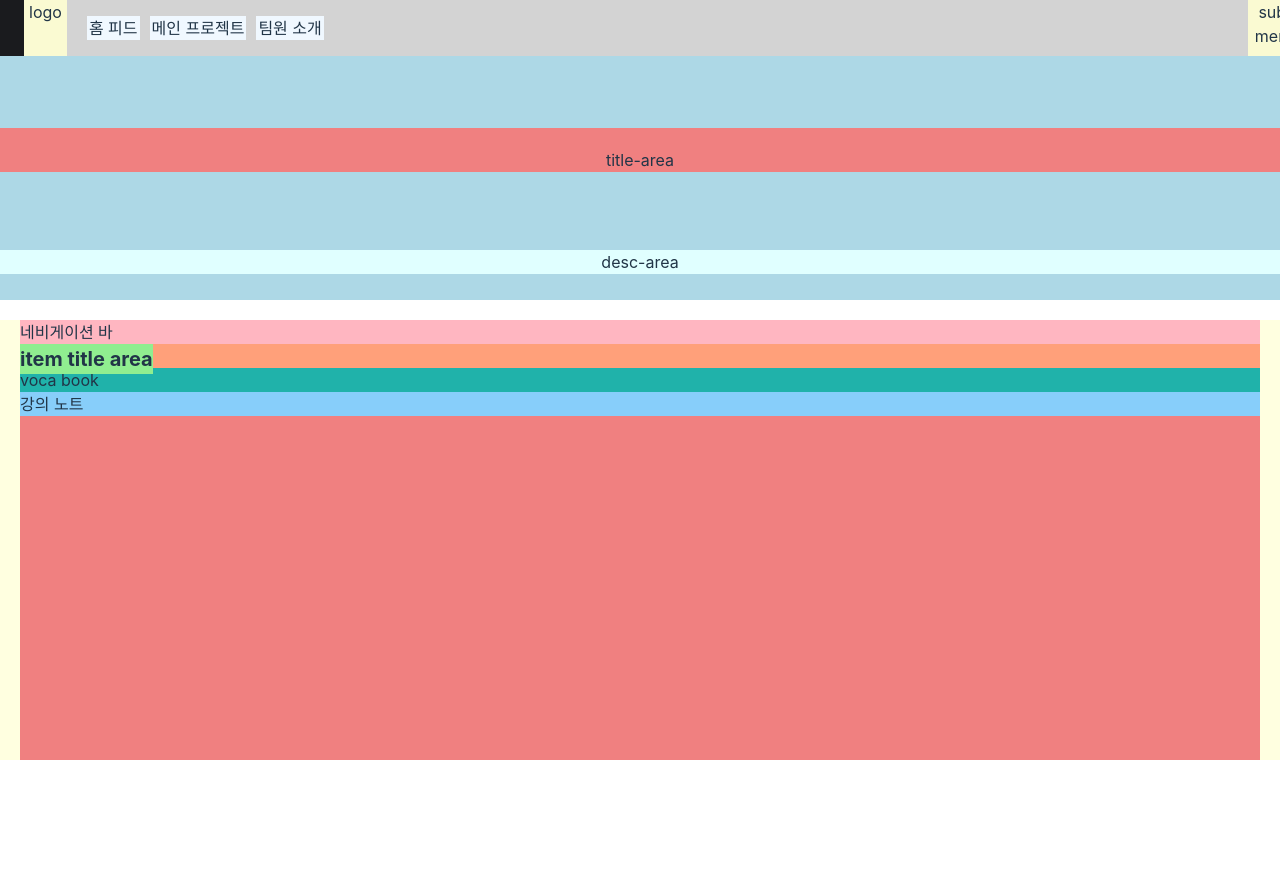
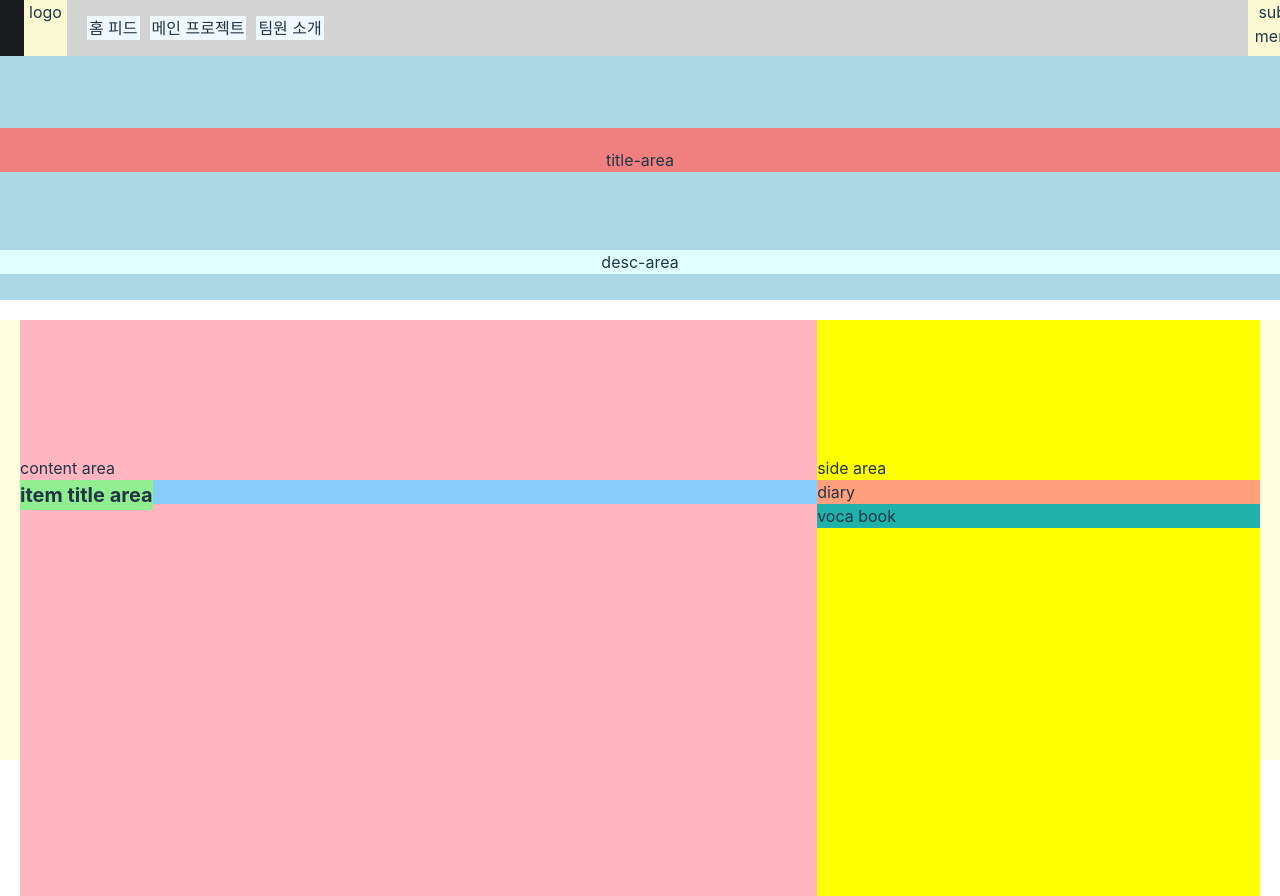
Before and after one commit to zeoneee/React_Project, a React (Vite) app in the folder ZzongZzong2_Project/: page / in a window 1280 px wide. Before the commit the page ends 800 px from the top, so only its background shows below. Built offline with nearby package versions, Linux system fonts and the light colour scheme.

Commit message:
0513: content area side area

```diff
--- a/ZzongZzong2_Project/src/MainPage.css
+++ b/ZzongZzong2_Project/src/MainPage.css
@@ -170,8 +170,10 @@ div {
 }
 
 .apply-grid-system .content-inner .grid-container {
-    /* align-items: center;
-    display: inline-flex; */
+    /* align-items: center; */
+    width: 100%;
+    height: 100%;
+    display: inline-flex;
 }
 
 .apply-grid-system .content-inner .grid-container .nav-grid-wrapper {
@@ -179,8 +181,10 @@ div {
 }
 
 .apply-grid-system .content-inner .grid-container .content-area {
-    /* padding-top: 136px;
-    background-color: lightpink; */
+    padding-top: 136px;
+    width: 90%;
+    height: 100%;
+    background-color: lightpink;
 }
 
 .apply-grid-system .content-inner .grid-container .content-area .head-wrap {
@@ -188,7 +192,7 @@ div {
     left: 0;
     position: absolute;
     top: 0;
-    width: 100%;
+    width: 70%;
     background-color: lightgoldenrodyellow;
 }
 
@@ -206,7 +210,14 @@ div {
     background-color: lightgreen;
 }
 
-.apply-grid-system .content-inner .grid-container .content-area .diary {
+.apply-grid-system .content-inner .grid-container .side-area {
+    padding-top: 136px;
+    width: 50%;
+    height: 100%;
+    background-color: yellow;
+}
+
+.apply-grid-system .content-inner .grid-container .side-area .diary {
     grid-column: span 2 / auto;
     grid-row-start: 1;
     grid-row-end: span 1;
@@ -215,7 +226,7 @@ div {
     background-color: lightsalmon;
 }
 
-.apply-grid-system .content-inner .grid-container .content-area .vocab {
+.apply-grid-system .content-inner .grid-container .side-area .vocab {
     grid-column: span 2 / auto;
     grid-row-start: 2;
     grid-row-end: span 1;
--- a/ZzongZzong2_Project/src/MainPage.jsx
+++ b/ZzongZzong2_Project/src/MainPage.jsx
@@ -38,13 +38,15 @@ function MainPage() {
                     <div class="content-comp side-menu">
                         <div class="content-inner">
                             <div class="grid-container">
-                                <div class="nav-grid-wrapper">네비게이션 바</div>
-                                <div class="content-area">
+                                {/* <div class="nav-grid-wrapper">네비게이션 바</div> */}
+                                <div class="content-area">content area
                                     {/* <div class="head-wrap">content wrap</div> */}
                                     <div class="item-title-area">item title area</div>
+                                    <div class="lecture-note">강의 노트</div>
+                                </div>
+                                <div class="side-area">side area
                                     <div class="diary">diary</div>
                                     <div class="vocab">voca book</div>
-                                    <div class="lecture-note">강의 노트</div>
                                 </div>
                             </div>
                         </div>
```
